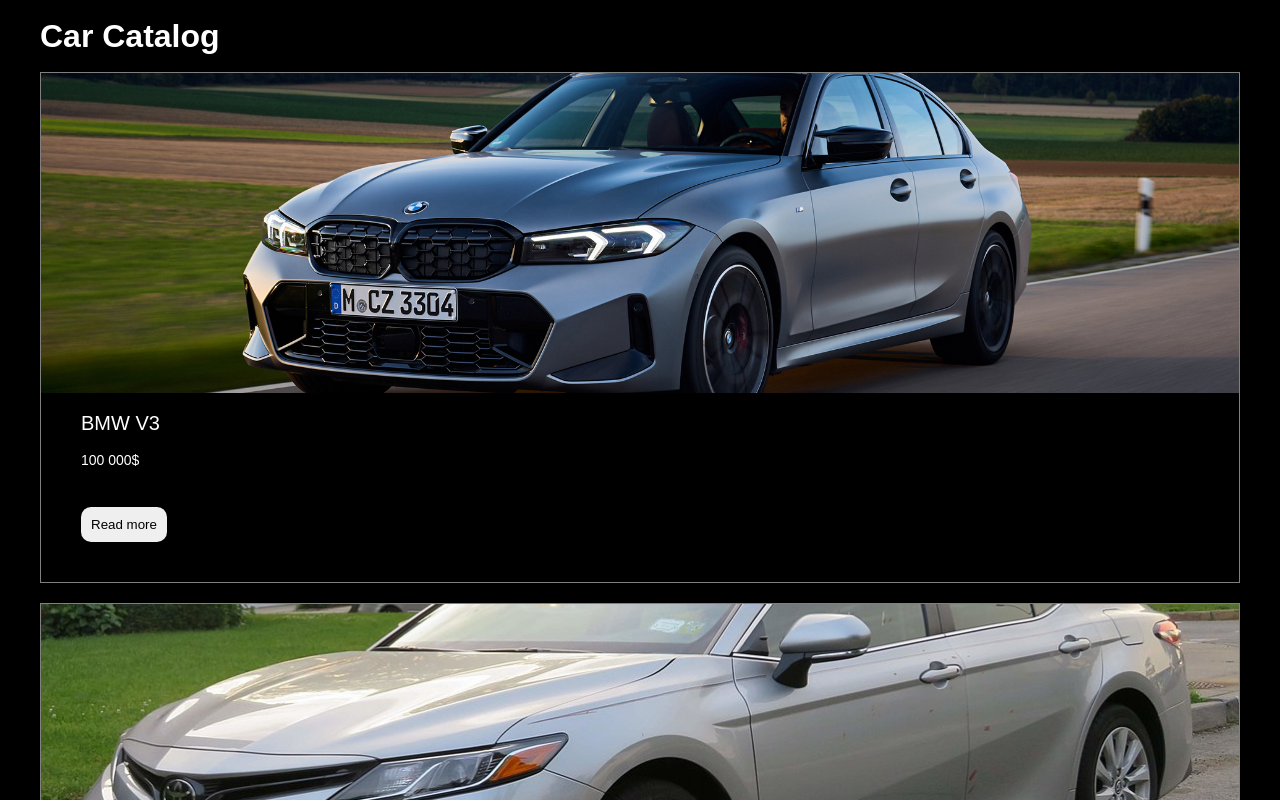
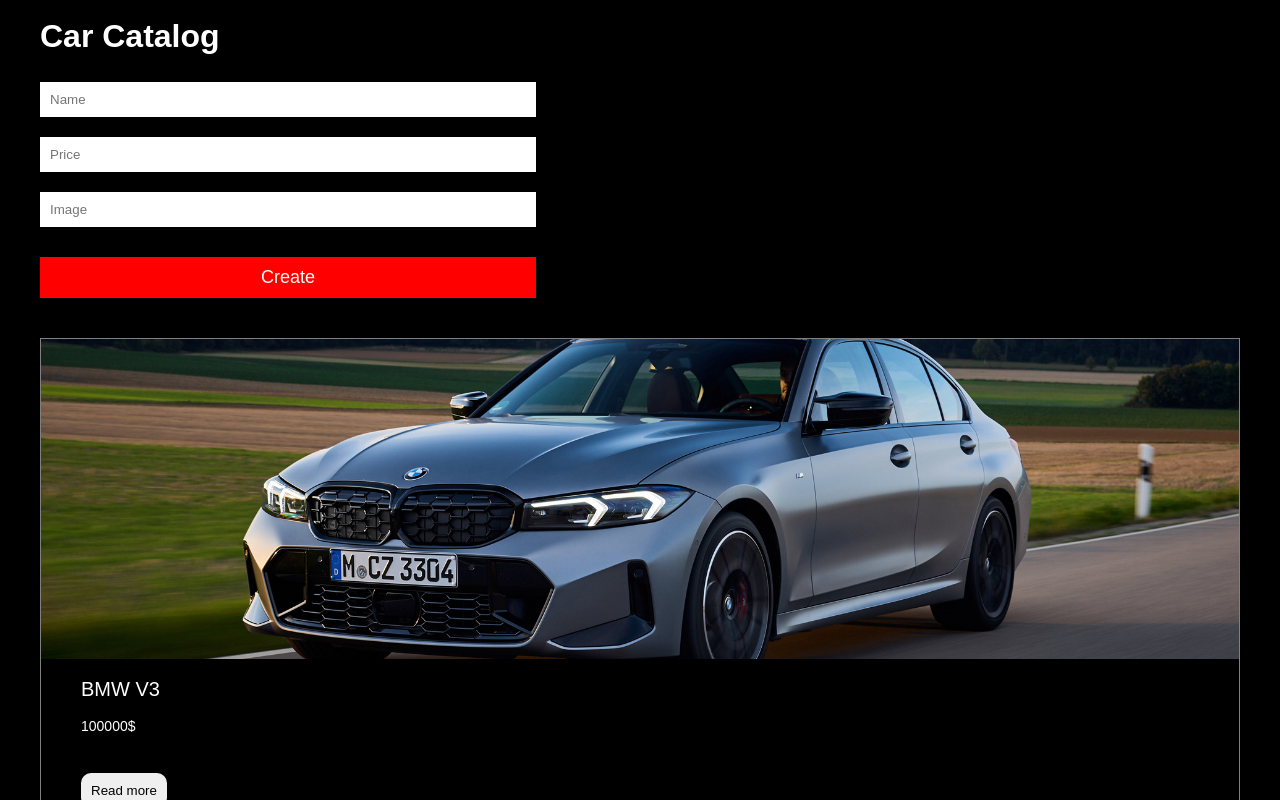
Before and after one commit to Nomex2008/React-carCatalog, a React (Vite) app: page / in a window 1280 px wide. Shown: the top 800 px of the page. Built offline with nearby package versions, Linux system fonts and the light colour scheme.

Commit message:
Commit 5 (use...)
Add useMamo and useState.

```diff
--- a/src/components/screens/home/car-item/carItem.jsx
+++ b/src/components/screens/home/car-item/carItem.jsx
@@ -12,7 +12,7 @@
             />
             <div className={styles.info}>
                 <h2>{car.name}</h2>
-                <p>{car.price}</p>
+                <p>{`${car.price}$`}</p>
                 <button>Read more</button>
             </div>
         </div>
--- a/src/components/screens/home/cars.data.js
+++ b/src/components/screens/home/cars.data.js
@@ -2,19 +2,19 @@
     {
         id: 1,
         name: 'BMW V3',
-        price: '100 000$',
+        price: 100000,
         image: '/1.jpg',
     },
     {
         id: 2,
         name: 'BMW V3',
-        price: '24 970$',
+        price: 24970,
         image: '/2.jpg',
     },
     {
         id: 3,
         name: 'BMW V3',
-        price: '22 545$',
+        price: 22545,
         image: '/3.avif',
     },
 ]
--- /dev/null
+++ b/src/components/screens/home/create-car-form/CreateCarForm.jsx
@@ -0,0 +1,30 @@
+import { useState } from 'react';
+
+import styles from './CreateCarForm.module.css';
+
+const CreateCarForm = () => {
+
+    const [name,setName] = useState('')
+    const [price,setPrice] = useState('')
+    const [image,setImage] = useState('')
+
+    const createCar = e => {
+        e.preventDefault()
+        console.log({name,price,image})
+    }
+
+    return <form className={styles.form}>
+
+        <input className={styles.input} placeholder="Name" type="text"
+        onChange={e => setName(e.target.value)} value={name}/>
+        <input className={styles.input} placeholder="Price" type="text"
+        onChange={e => setPrice(e.target.value)} value={price}/>
+        <input className={styles.input} placeholder="Image" type="text"
+        onChange={e => setImage(e.target.value)} value={image}/>
+
+        <button className={styles.btn} onClick={createCar}>Create</button>
+
+    </form>
+};
+
+export default CreateCarForm;
--- /dev/null
+++ b/src/components/screens/home/create-car-form/CreateCarForm.module.css
@@ -0,0 +1,20 @@
+.form {
+    margin: 20px;
+    display: flex;
+    flex-direction: column;
+}
+
+.input {
+    padding: 10px;
+    width: 40%;
+    margin: 10px 20px;
+}
+
+.btn {
+    width: 40%;
+    padding: 10px;
+
+    background-color: red;
+    color: azure;
+    font-size: 18px;
+}
--- a/src/components/screens/home/home.jsx
+++ b/src/components/screens/home/home.jsx
@@ -4,14 +4,23 @@
 import {cars} from "./cars.data.js";
 //const cars = []
 import CarItem from "./car-item/carItem.jsx";
+//CarForm
+import CreateCarForm from "./create-car-form/CreateCarForm";
 
 function Home() {
+
+    //const filterCars =  useMemo(() => cars.filter(car => car.price > 0))
+
+
+
     return (
         <div className={styles.wrapper}>
 
             <h1 className={styles.title}>
                 Car Catalog
             </h1>
+
+            <CreateCarForm/>
 
             <div>
                 {cars.length ? (
```
